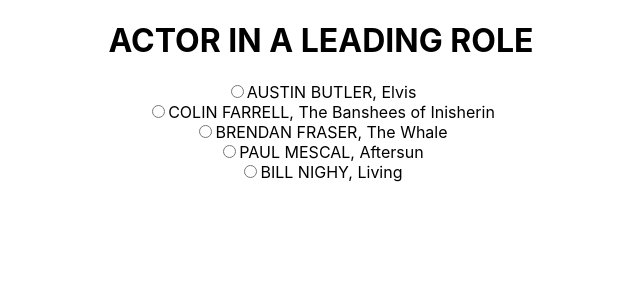
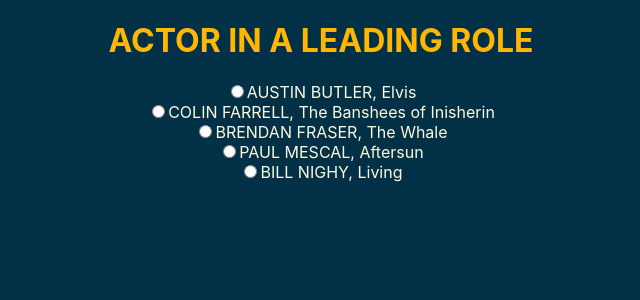
Before and after one commit to DanielBarragan96/oscares-js, a React (Create React App) app: page / in a window 1280 px wide. Shown: the top 300 px of the page, without its empty margins (319-959 px from the left). Built offline with nearby package versions, Linux system fonts and the light colour scheme.

Commit message:
added styles

```diff
--- a/src/index.css
+++ b/src/index.css
@@ -1,13 +1,25 @@
 body {
   margin: 0;
-  font-family: -apple-system, BlinkMacSystemFont, 'Segoe UI', 'Roboto', 'Oxygen',
-    'Ubuntu', 'Cantarell', 'Fira Sans', 'Droid Sans', 'Helvetica Neue',
+  font-family: -apple-system, BlinkMacSystemFont, "Segoe UI", "Roboto", "Oxygen",
+    "Ubuntu", "Cantarell", "Fira Sans", "Droid Sans", "Helvetica Neue",
     sans-serif;
   -webkit-font-smoothing: antialiased;
   -moz-osx-font-smoothing: grayscale;
 }
 
 code {
-  font-family: source-code-pro, Menlo, Monaco, Consolas, 'Courier New',
+  font-family: source-code-pro, Menlo, Monaco, Consolas, "Courier New",
     monospace;
 }
+
+body {
+  background-color: #023047;
+}
+
+h1 {
+  color: #ffb703;
+}
+
+label {
+  color: #fefae0;
+}
```
